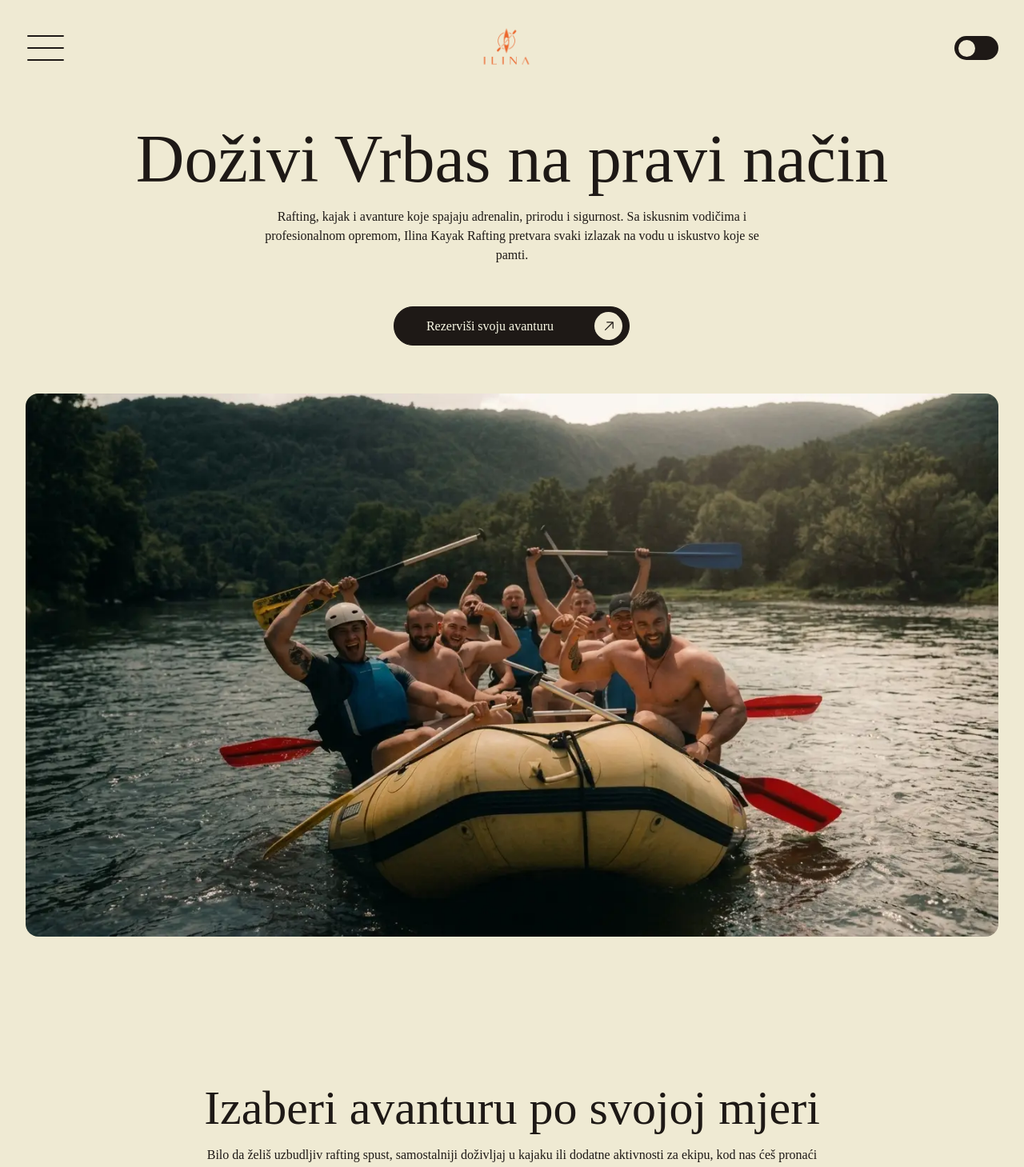
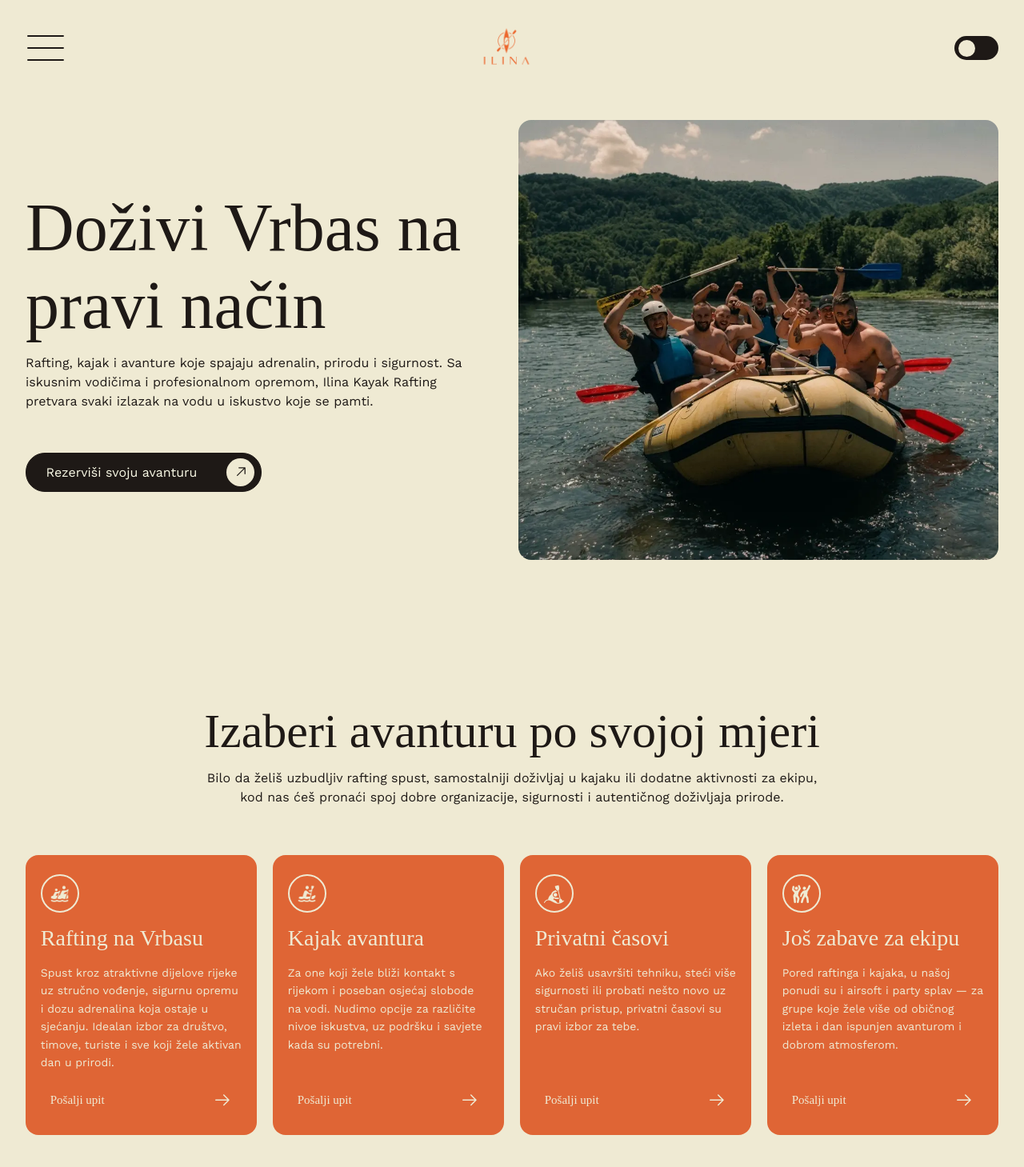
Before and after one commit to jovic-djordje/ilina-kayak-rafting, a React (Vite) app: page / in a window 1280 px wide. Shown: the top 1459 px of the page at 80% size. Built offline with nearby package versions, Linux system fonts and the light colour scheme; a web font is replaced by a local one.

Commit message:
replace hero section layout

```diff
--- a/index.html
+++ b/index.html
@@ -4,7 +4,7 @@
     <meta charset="UTF-8" />
     <meta name="viewport" content="width=device-width, initial-scale=1.0" />
 
-    <title>Kayak i rafting u Banjoj Luci | Ilina Kayak Rafting</title>
+    <title>Ilina Kayak Rafting | Kayak i rafting u Banjoj Luci</title>
     <meta
       name="description"
       content="Ilina Kayak Rafting nudi kayaking, rafting i outdoor aktivnosti u Banjoj Luci. Rezervišite turu, individualni najam kajaka ili grupnu avanturu."
@@ -13,7 +13,7 @@
     <meta name="theme-color" content="#EFEAD3" />
 
     <link rel="canonical" href="https://kajakraftingbanjaluka.com/" />
-    <link rel="icon" type="image/png" href="/logoilina.png" />
+    <link rel="icon" type="image/png" href="/src/assets/logoilina.png" />
 
     <meta property="og:type" content="website" />
     <meta
@@ -26,12 +26,8 @@
     />
     <meta property="og:url" content="https://kajakraftingbanjaluka.com/" />
     <meta property="og:site_name" content="Ilina Kayak Rafting" />
-    <meta
-      property="og:image"
-      content="https://kajakraftingbanjaluka.com//og-image.jpg"
-    />
 
-    <meta name="twitter:card" content="summary_large_image" />
+    <meta name="twitter:card" content="summary" />
     <meta
       name="twitter:title"
       content="Kayak i rafting u Banjoj Luci | Ilina Kayak Rafting"
@@ -40,15 +36,11 @@
       name="twitter:description"
       content="Kayaking, rafting i outdoor aktivnosti u Banjoj Luci. Rezervišite svoju avanturu sa Ilina Kayak Rafting."
     />
-    <meta
-      name="twitter:image"
-      content="https://kajakraftingbanjaluka.com//og-image.jpg"
-    />
 
     <link rel="preconnect" href="https://fonts.googleapis.com" />
     <link rel="preconnect" href="https://fonts.gstatic.com" crossorigin />
     <link
-      href="https://fonts.googleapis.com/css2?family=Bebas+Neue&family=Commissioner:wght@400;500;600;700&display=swap"
+      href="https://fonts.googleapis.com/css2?family=Bebas+Neue&family=Work+Sans:wght@400;500;600;700&display=swap"
       rel="stylesheet"
     />
   </head>
--- a/src/assets/images.jsx
+++ b/src/assets/images.jsx
@@ -1,5 +1,6 @@
 import logo from "./logoilina.png";
 import hero from "./hero.webp";
+import heroMobile from "./hero-mobile.webp";
 import why from "./why-choose-us.webp";
 import whyMobile from "./why-choose-us-mobile.webp";
 import testOne from "./testOne.webp";
@@ -26,6 +27,16 @@ const Hero = ({ className }) => {
   return (
     <img
       src={hero}
+      alt="Rafting i kajak avantura na rijeci Vrbas u Banjoj Luci"
+      className={className}
+    />
+  );
+};
+
+const HeroMobile = ({ className }) => {
+  return (
+    <img
+      src={heroMobile}
       alt="Rafting i kajak avantura na rijeci Vrbas u Banjoj Luci"
       className={className}
     />
@@ -175,6 +186,7 @@ const DevLogo = ({ className }) => {
 export {
   Logo,
   Hero,
+  HeroMobile,
   Why,
   WhyMobile,
   TestOne,
--- a/src/components/HeroSection.jsx
+++ b/src/components/HeroSection.jsx
@@ -1,9 +1,9 @@
 import { GoArrowUpRight } from "react-icons/go";
-import { Hero } from "../assets/images";
+import { Hero, HeroMobile } from "../assets/images";
 
 const HeroSection = ({ t }) => {
   return (
-    <section className="hero" id="hero">
+    <section className="hero">
       <div className="hero-section-holder">
         <div className="hero-section-text-holder">
           <h1 className="hero-title">{t.hero.title}</h1>
@@ -16,6 +16,7 @@ const HeroSection = ({ t }) => {
           </a>
         </div>
         <Hero className="hero-img" />
+        <HeroMobile className="hero-mobile-img" />
       </div>
     </section>
   );
--- a/src/components/Navigation.jsx
+++ b/src/components/Navigation.jsx
@@ -19,7 +19,7 @@ const Navigation = ({ t, language, toggleLanguage }) => {
   }, [isMenuOpen]);
 
   return (
-    <header className="site-header">
+    <header className="site-header" id="hero">
       <div className="header-holder">
         <button
           type="button"
--- a/src/components/home.style.css
+++ b/src/components/home.style.css
@@ -162,7 +162,6 @@ input:checked + .btn::before {
   width: 100%;
   margin: 0px auto;
   display: flex;
-  flex-direction: column;
   justify-content: center;
   align-items: center;
   gap: 60px;
@@ -172,9 +171,9 @@ input:checked + .btn::before {
   display: flex;
   flex-direction: column;
   justify-content: center;
-  align-items: center;
+  align-items: flex-start;
   gap: 12px;
-  text-align: center;
+  text-align: start;
   color: #1e1916;
 }
 
@@ -239,9 +238,19 @@ input:checked + .btn::before {
 }
 
 .hero-img {
+  max-width: 600px;
+  width: 100%;
+  max-height: 550px;
+  height: 100%;
+  object-fit: cover;
+  border-radius: 16px;
+}
+
+.hero-mobile-img {
   max-width: 1280px;
   width: 100%;
   border-radius: 16px;
+  display: none;
 }
 
 /*SERVICE SECTION */
@@ -346,7 +355,7 @@ input:checked + .btn::before {
   width: 100%;
   margin-top: auto;
   cursor: pointer;
-  padding: 8px;
+  padding: 8px 12px;
   border-radius: 8px;
   transition:
     background-color 0.3s ease,
@@ -1184,6 +1193,14 @@ footer {
 }
 
 @media screen and (max-width: 1200px) {
+  .hero-img {
+    max-width: 500px;
+  }
+
+  .hero-title {
+    font-size: 70px;
+  }
+
   .service-cart {
     min-height: 300px;
   }
@@ -1206,6 +1223,23 @@ footer {
 }
 
 @media screen and (max-width: 1000px) {
+  .hero-img {
+    display: none;
+  }
+
+  .hero-mobile-img {
+    display: block;
+  }
+
+  .hero-section-holder {
+    flex-direction: column;
+  }
+
+  .hero-section-text-holder {
+    align-items: center;
+    text-align: center;
+  }
+
   .hero-title {
     font-size: 68px;
   }
```
Also changed, not shown: src/assets/hero-mobile.webp (added), src/assets/hero.webp.
